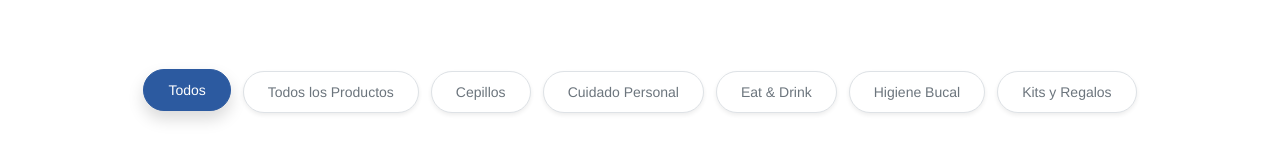
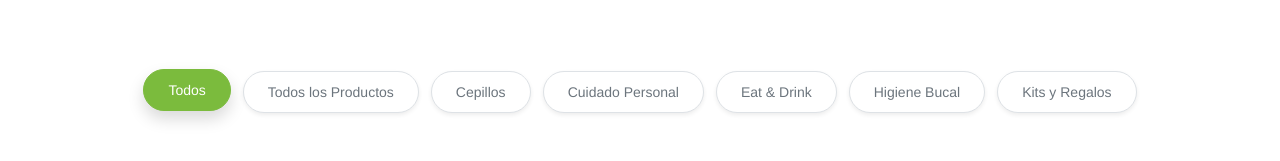
Before and after one commit to yeyodev1/bambooSmile-frontend, a Vue app: page /productos in a window 1280 px wide. Shown: the part 175-336 px from the top of the page. Built offline with nearby package versions, Linux system fonts and the light colour scheme; a web font is replaced by a local one.

Commit message:
style(colorVariables): update accent-600 color and clean up comments
Clean up inconsistent comment formatting and change accent-600 color from blue to green

```diff
--- a/src/styles/colorVariables.module.scss
+++ b/src/styles/colorVariables.module.scss
@@ -35,16 +35,16 @@ $accent-200: #bae6fd;
 $accent-300: #7dd3fc;
 $accent-400: #38bdf8;
 $accent-500: #0ea5e9;
-$accent-600: #2c5aa0;     // Azul sofisticado principal
+$accent-600: #7bbb3d; // Azul sofisticado principal
 $accent-700: #1e40af;
 $accent-800: #1e3a8a;
 $accent-900: #1e293b;
 
 // Variables de compatibilidad
 $accent-primary: $accent-600;
-$accent-secondary: #4a90a4;   // Azul-verde suave
-$accent-tertiary: #8b9dc3;    // Azul grisáceo
-$accent-warm: #d4a574;        // Dorado suave
+$accent-secondary: #4a90a4; // Azul-verde suave
+$accent-tertiary: #8b9dc3; // Azul grisáceo
+$accent-warm: #d4a574; // Dorado suave
 
 // Estados y feedback
 $success: #28a745;
```
